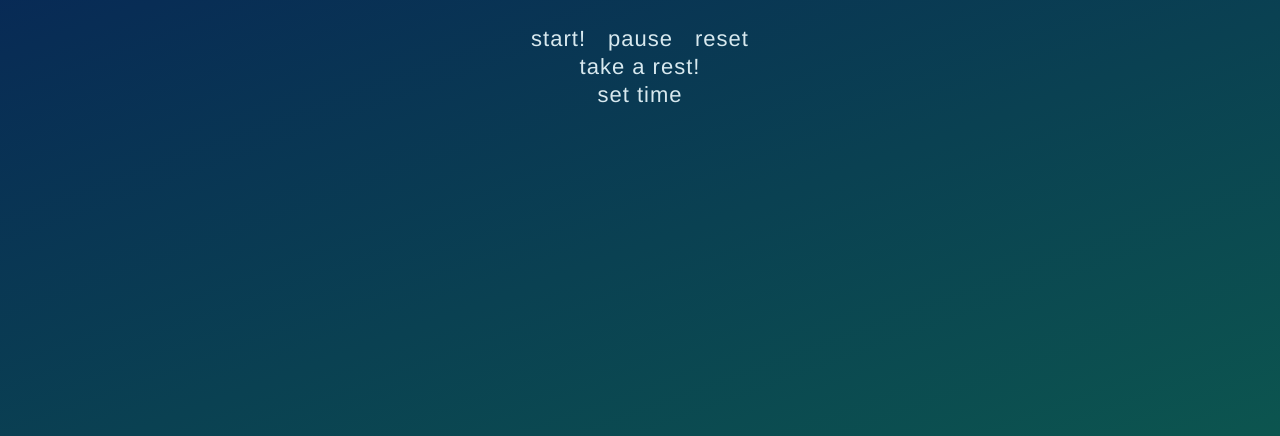
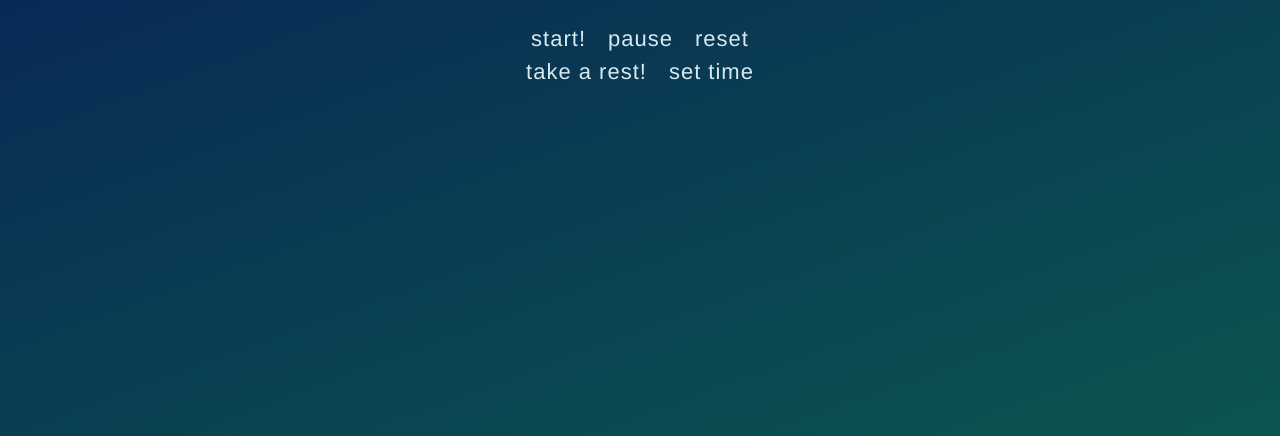
Before and after one commit to giordanamartins/pomodoro-timer, a plain HTML site: page index.html in a window 1280 px wide. Shown: the part 364-800 px from the top of the page. Drawn offline with Linux system fonts and the light colour scheme; a web font is replaced by a local one.

```diff
--- a/style.css
+++ b/style.css
@@ -105,6 +105,7 @@
     color: #d8e9ef;
     cursor: pointer;
     transition: background 0.3s, color 0.3s;
+    white-space: nowrap;
 }
 
 .top-buttons {
@@ -117,6 +118,14 @@
     margin-top: 110px;
 }
 
+.bottom-buttons {
+    display: flex;
+    gap: 10px;
+    justify-content: center;
+    flex-wrap: nowrap;
+    margin-top: 5px;
+}
+
 .disabled-button {
     opacity: 0.5;
     pointer-events: none;
```
